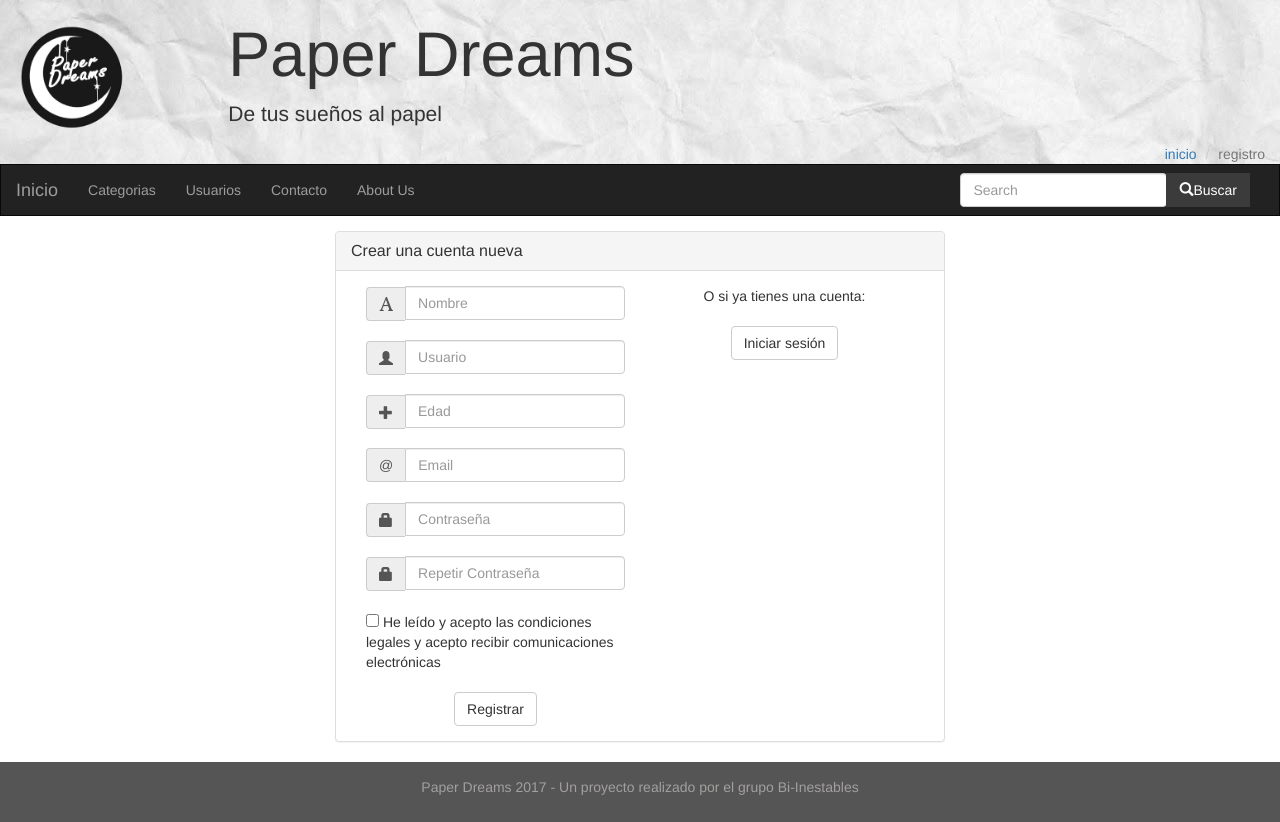
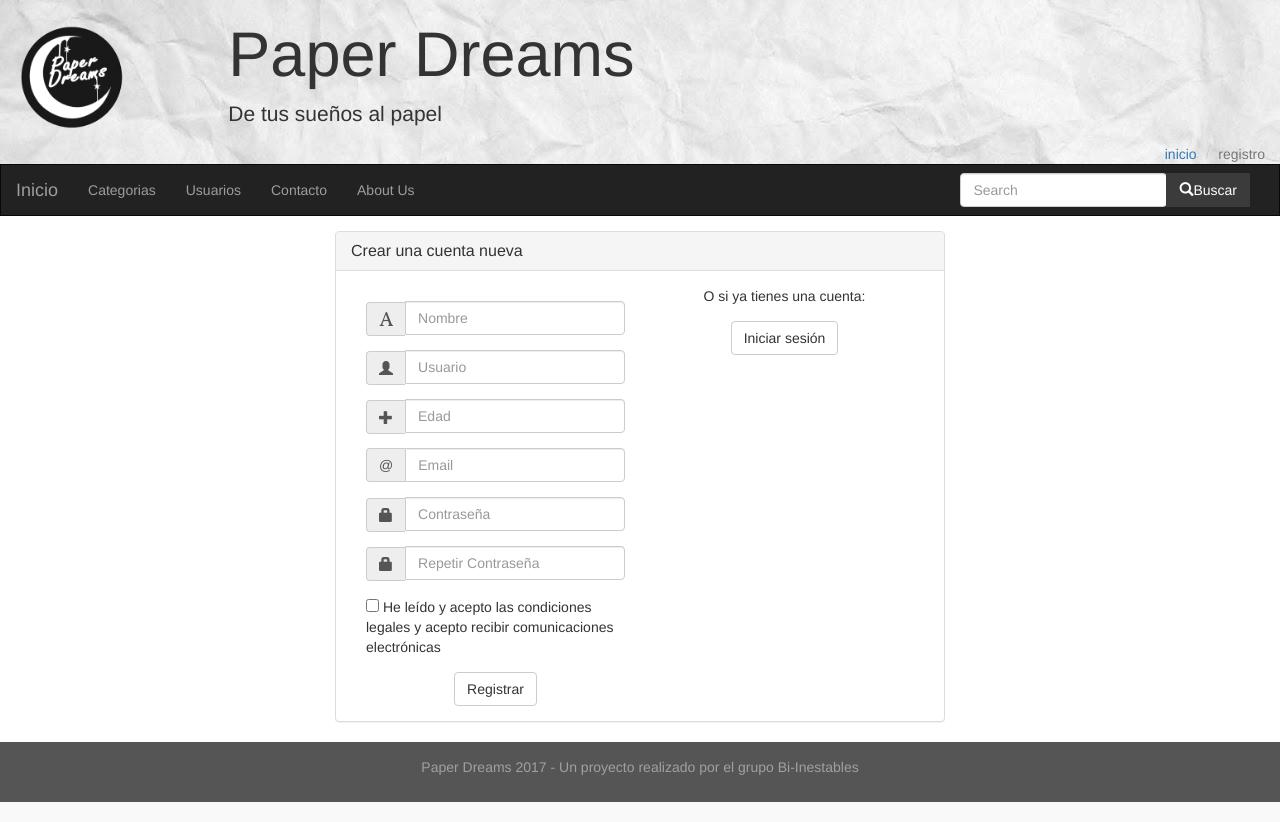
Before and after one commit to alfonsoelmas/AW, a PHP site: page /registro.html in a window 1280 px wide. Run offline with PHP 8.4, Linux system fonts and the light colour scheme; some libraries are stand-ins or nearby versions.

Commit message:
Cambios
Arreglos y linkeos. Quite los BR y añadi a los estilos margen, que es
como deberia hacerse en este caso.

```diff
--- a/web/css/login.css
+++ b/web/css/login.css
@@ -12,3 +12,7 @@
 #logPanel{
 	margin-top: 15px;
 }
+
+div.input-group, div.margin-normal{
+	margin-top:15px;
+}
--- a/web/registro.html
+++ b/web/registro.html
@@ -81,38 +81,38 @@
 												<span class="input-group-addon glyphicon glyphicon-font" id="icon_user"></span>
 												<input type="text" class="form-control" id="name" name="name" placeholder="Nombre" aria-describedby="icon_user"/>
 											</div>
-											<br>
+
 											<div class="input-group input-group-md">
 												<span class="input-group-addon glyphicon glyphicon-user"></span>
 												<input type="text" class="form-control" id="user" name="user" placeholder="Usuario"/>
 											</div>
-											<br>
+
 											<div class="input-group input-group-md">
 												<span class="input-group-addon glyphicon glyphicon-plus" id="sizing-addon1"></span>
 												<input type="text" class="form-control" id="age" name="age" placeholder="Edad" aria-describedby="sizing-addon1"/>
 											</div>
-											<br>
+
 											<div class="input-group input-group-md">
 												<span class="input-group-addon" id="icon_mail">@</span>
 												<input type="text" class="form-control" id="email" name="email" placeholder="Email" aria-describedby="icon_mail"/>
 											</div>
-											<br>
+
 											<div class="input-group input-group-md">
 												<span class="input-group-addon glyphicon glyphicon-lock" id="icon_pass"></span>
 												<input type="password" class="form-control" id="password" name="password" placeholder="Contraseña" aria-describedby="icon_pass"/>
 											</div>
-											<br>
+
 											<div class="input-group input-group-md">
 												<span class="input-group-addon  glyphicon glyphicon-lock" id="icon_pass2"></span>
 												<input type="password" class="form-control" id="confirm_password" name="confirm_password" placeholder="Repetir Contraseña" aria-describedby="icon_pass2"/>
 											</div>
-											<br>
-											<div class="text-left">
+
+											<div class="text-left margin-normal">
 												<input type="checkbox" aria-label="condiciones"/>
 												<span>He leído y acepto las condiciones legales y acepto recibir comunicaciones electrónicas</span>
 											</div>
-											<br>
-											<div class="text-center">
+
+											<div class="text-center margin-normal">
 												<input id='registro' class="btn btn-default dropdown-toggle" type="submit" value="Registrar"/>
 											</div>
 										</div>
@@ -122,8 +122,7 @@
 							<div class="col-sm-6 text-center content">
 								<div id="inicio_sesion">
 									<span>O si ya tienes una cuenta: </span>
-									<br><br>
-									<div class="row">
+									<div class="row margin-normal">
 										<button class="btn btn-default dropdown-toggle" type="button" onClick=" window.location.href='login.html' ">Iniciar sesión</button>
 									</div>
 								</div>
```
